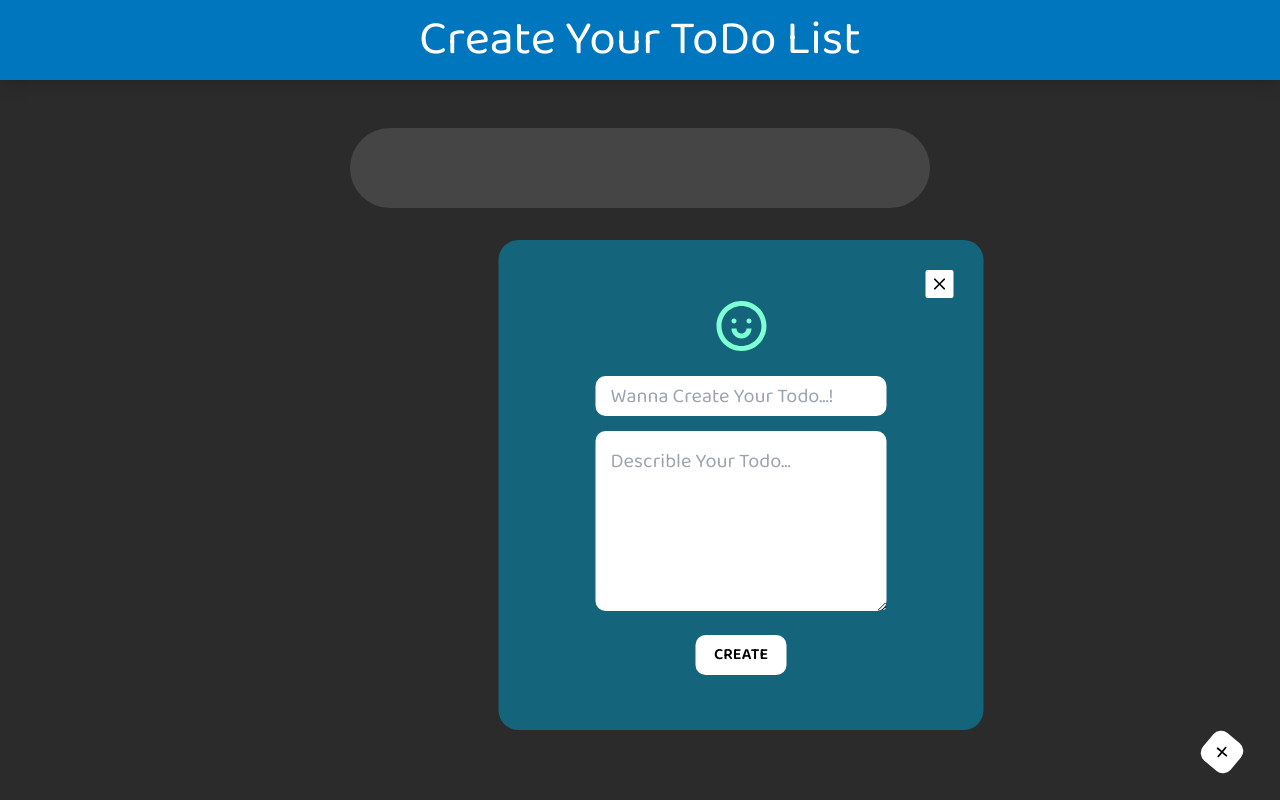
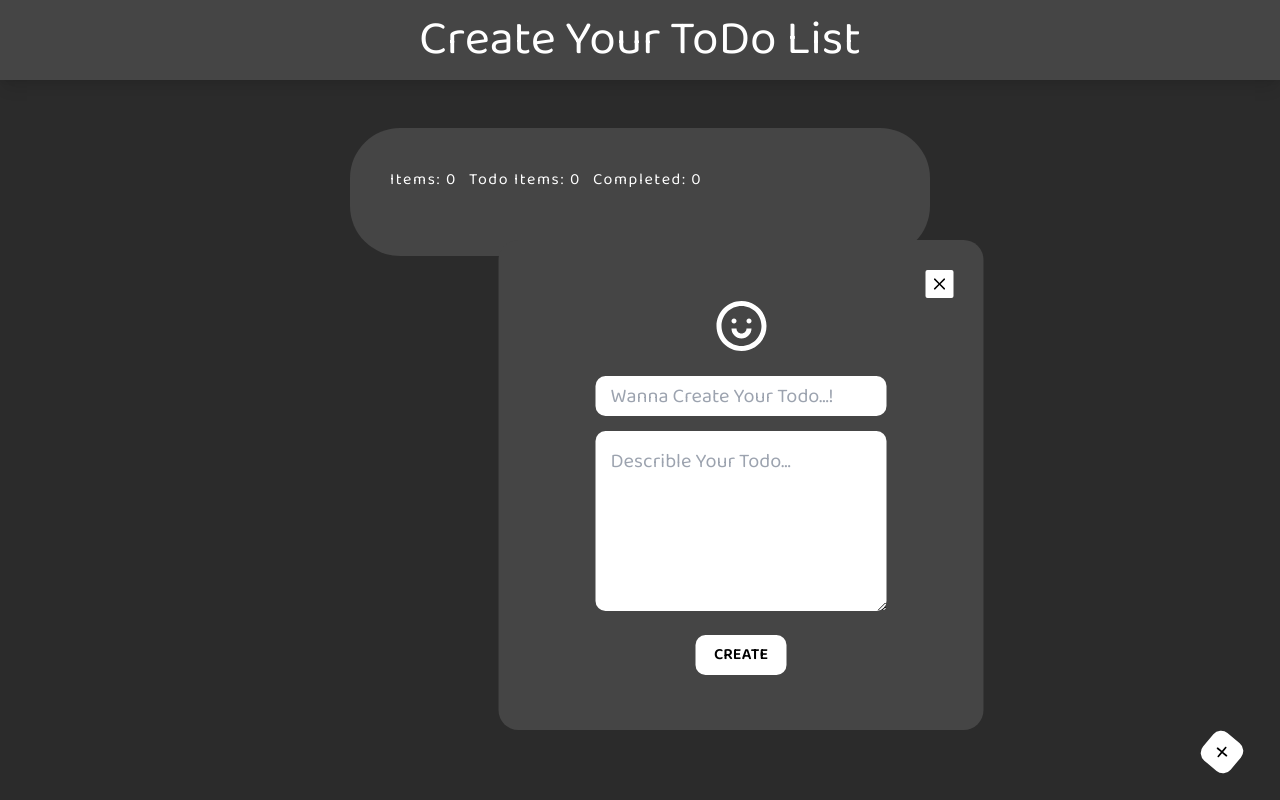
Before and after one commit to Ahmadkhan152/To-Do-List, a React (Vite) app: page / in a window 1280 px wide. Both pictures are taken after a click on the icon 1222 px from the left and 752 px from the top of the page. Built offline with nearby package versions, Linux system fonts and the light colour scheme.

Commit message:
Added Completed Functionality

```diff
--- a/package.json
+++ b/package.json
@@ -10,9 +10,11 @@
     "preview": "vite preview"
   },
   "dependencies": {
+    "clsx": "^2.1.1",
     "react": "^19.1.1",
     "react-dom": "^19.1.1",
-    "react-icons": "^5.5.0"
+    "react-icons": "^5.5.0",
+    "tailwind-merge": "^3.4.0"
   },
   "devDependencies": {
     "@eslint/js": "^9.36.0",
--- a/src/Components/CreateListItems.jsx
+++ b/src/Components/CreateListItems.jsx
@@ -1,9 +1,9 @@
 import ListItem from "./ListItem"
 
-export default function CreateListItems( { todoList, onEditItem , onDeleteItem } ) {
+export default function CreateListItems( { todoList, onEditItem , onDeleteItem, itemCompleted } ) {
 
     const renderedListItems = todoList.map( (item) => {
-        return <ListItem key={item.id} todoItem={item} onEditItem = {onEditItem} onDeleteItem={onDeleteItem} />
+        return <ListItem key={item.id} todoItem={item} itemCompleted = {itemCompleted} onEditItem = {onEditItem} onDeleteItem={onDeleteItem} />
     } );
 
     return <ul className="flex items-center justify-center flex-wrap">{renderedListItems}</ul>
--- a/src/Components/Header.jsx
+++ b/src/Components/Header.jsx
@@ -1,6 +1,6 @@
 export default function Header() {
     return (
-        <header className="p-4 text-5xl text-center mb-12 shadow-lg" style={{backgroundColor: '#0076BE'}}>
+        <header className="p-4 text-5xl text-center mb-12 shadow-lg" style={{backgroundColor: '#454545'}}>
             <h1 className="text-white">Create Your ToDo List</h1>
         </header>
     )
--- a/src/Components/ListItem.jsx
+++ b/src/Components/ListItem.jsx
@@ -1,14 +1,19 @@
 import "../css/ListItem.css";
 import { useState } from "react";
+import { cn } from "../lib/utils";
 import { CgClose , CgPen } from "react-icons/cg";
-export default function ListItem( { todoItem, onEditItem, onDeleteItem } ) {
+export default function ListItem( { todoItem, onEditItem, onDeleteItem, itemCompleted } ) {
     const {title, description} = todoItem;
-    const [taskCompleted, setTaskCompleted] = useState(false);
+    const [taskCompleted, setTaskCompleted] = useState(todoItem.completed);
+    const handleOnChange = () => {
+        setTaskCompleted(!taskCompleted);
+        itemCompleted(todoItem.id);
+    }
     return (
-        <li className="card h-full flex flex-col justify-center items-center relative">
-            <input onChange={() => setTaskCompleted(!taskCompleted)} type="checkbox" name="complete" className="complete-checkbox" checked={taskCompleted} />
+        <li className={cn("card h-full flex flex-col justify-center items-center relative", taskCompleted && "completed")}>
+            <input onChange={ handleOnChange } type="checkbox" name="complete" className="complete-checkbox" checked={taskCompleted} />
             <CgClose className="remove-item" onClick={() => onDeleteItem(todoItem.id)} />
-            <CgPen className="edit-item" onClick={ () => onEditItem( todoItem ) } />
+            {(!taskCompleted && <CgPen className="edit-item" onClick={ () => onEditItem( todoItem ) } /> )}
             <h3>{ title }</h3>
             { description && description.length > 10 ? <p className="hover:cursor-pointer" onClick={ () => onEditItem( todoItem, true ) }>{description.slice(0, 10) + '...'}</p> : <p>{description}</p> }
         </li>
--- a/src/Components/ModalBox.jsx
+++ b/src/Components/ModalBox.jsx
@@ -38,7 +38,7 @@ export default function ModalBox( {onToggle , addToDoItem , editItem, updateItem
     }
     const formIcon = modalIcons[iconKey];
     return (
-        <div className="modal-box bg-cyan-700/80">
+        <div className="modal-box">
             <form className="create-entry h-full flex flex-col justify-center items-center" onSubmit={handleOnSubmit}>
                 <CgClose className="icon-close" onMouseEnter={ () => onHoverIcon('sad') } onMouseLeave={ () => onHoverIcon('smile')} onClick={() => onToggle(false)}  />
                 { formIcon }
--- a/src/Components/TodoList.jsx
+++ b/src/Components/TodoList.jsx
@@ -27,6 +27,18 @@ export default function TodoList() {
         }
     }, []);
 
+    const itemCompleted = (itemID) => {
+        const allData = JSON.parse(localStorage.getItem('TodoList') || '[]');
+        let data = allData.map((item) => {
+            console.log(item);
+            if (item.id === itemID)
+                item.completed = !item.completed;
+            return item;
+        })
+        setTodolist(data);
+        localStorage.setItem('TodoList', JSON.stringify(data));
+    }
+
 
 
     const onUpdateItem = ( {id, title, description} ) => {
@@ -44,13 +56,13 @@ export default function TodoList() {
     }
 
 
-    const onDeleteItem = ( id ) => {
-        const updatedList = todolist.filter((item) => item.id !== id)
-        saveList(updatedList)
+    const onDeleteItem = ( itemID ) => {
+        const updatedList = todolist.filter((item) => item.id !== itemID)
+        saveList(updatedList);
     }
 
     const addToDoItem = ({title, description}) => {
-        saveList([...todolist, {id, title, description}]);
+        saveList([...todolist, {id, title, description, completed: false}]);
         setID(id + 1);
     }
     function onToggle() {
@@ -60,12 +72,18 @@ export default function TodoList() {
         if (showItemDescription)
             setShowItemDescription(false)
     }
+
     return (
         <div className='todolist'>
             <Header />
             <div className='main-container'>
-                <div className='todolist-container bg-sky-500/75'>
-                    <CreateListItems onEditItem={onEditItem} todoList={todolist} onDeleteItem = {onDeleteItem} />
+                <div className='todolist-container'>
+                    <div className='todolist-header flex flex-wrap items-center mb-6'>
+                        <h3 className='text-white tracking-[.1em]'>Items: {todolist.length}</h3>
+                        <h3 className='text-white tracking-[.1em] ml-3'>Todo Items: {todolist.filter(item => item.completed !== true).length}</h3>
+                        <h3 className='text-white tracking-[.1em] ml-3'>Completed: {todolist.filter(item => item.completed === true).length}</h3>
+                    </div>
+                    <CreateListItems itemCompleted = {itemCompleted} onEditItem={onEditItem} todoList={todolist} onDeleteItem = {onDeleteItem} />
                 </div>
                 {prev && <ModalBox onToggle={onToggle} addToDoItem={addToDoItem} editItem={editItem} updateItem = {onUpdateItem} showDescriptionItem={showItemDescription} /> }
                 <CgMathPlus style={prev ? {transform: 'rotate(220deg)'} : {}} onClick={onToggle} className='p-2 create-icon text-4xl absolute shadow-xl/40 hover:bg-sky-500/75' />
--- a/src/css/ListItem.css
+++ b/src/css/ListItem.css
@@ -18,8 +18,12 @@
     position: absolute;
     top: 10px;
     left: 10px;
-    width: 20px;
-    height: 20px;
+    width: 18px;
+    height: 18px;
+}
+
+.card.completed h3, .card.completed p{
+    filter: blur(2px);
 }
 
 .remove-item {
--- a/src/css/ModalBox.css
+++ b/src/css/ModalBox.css
@@ -6,6 +6,7 @@
     transform: translate(50%);
     left: 20%;
     border-radius: 20px;
+    background-color: #454545;
 }
 
 .btn-save {
@@ -53,6 +54,6 @@
 
 .smiley-icon {
     font-size: 60px;
-    color: aquamarine;
+    color: white;
     margin-bottom: 20px;
 }
--- /dev/null
+++ b/src/lib/utils.jsx
@@ -0,0 +1,7 @@
+import { clsx } from "clsx";
+import { twMerge } from "tailwind-merge";
+
+// Combines class names safely
+export function cn(...inputs) {
+  return twMerge(clsx(inputs));
+}
```
Also changed, not shown: 1 other file (tests, documents, lock files or other folders).
